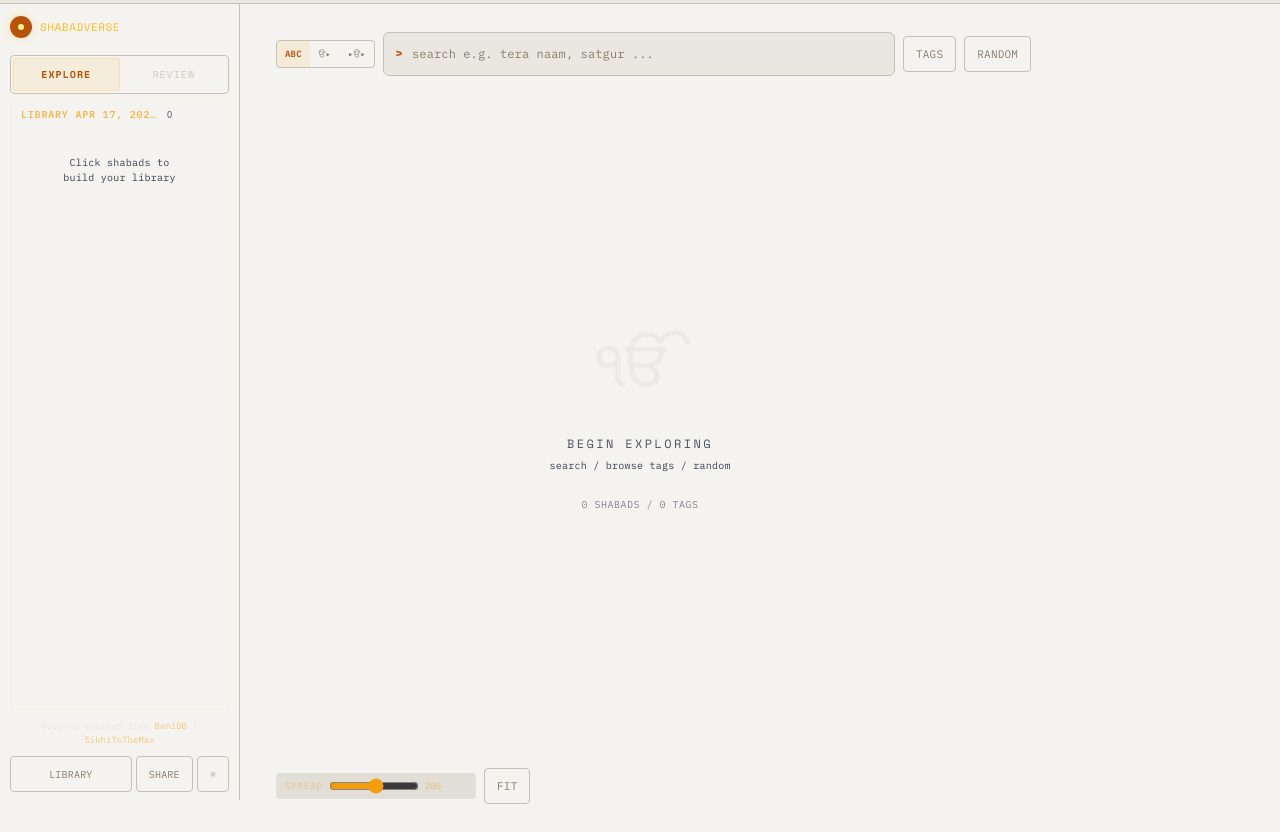
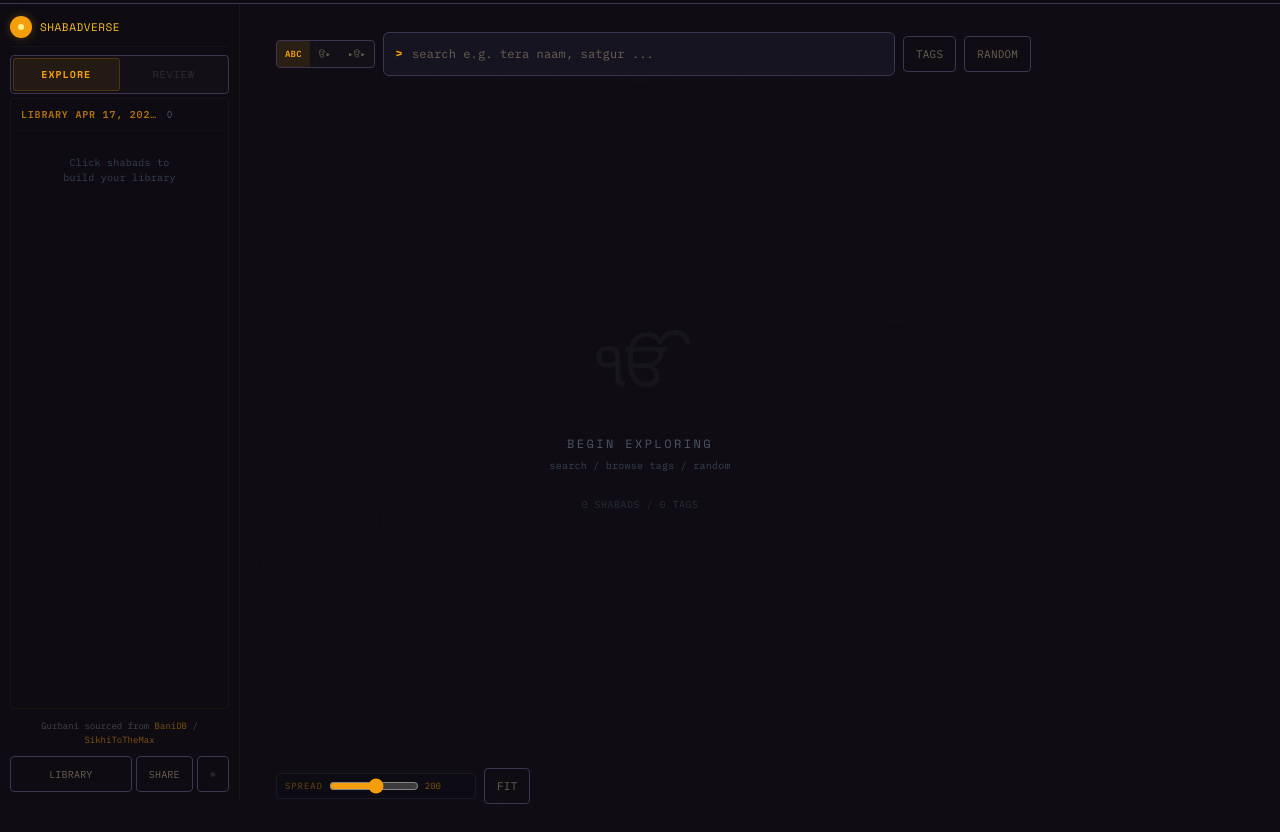
Before and after one commit to ujjaldidarsingh/ShabadVerse, a Flask app: page / in a window 1280 px wide. Run offline with Flask 3, Linux system fonts and the light colour scheme; data that the repository does not hold is empty; some libraries are stand-ins or nearby versions.

Commit message:
fix: proper light theme + Gurmukhi preview position
Light theme rebuilt from scratch as "Warm Parchment Manuscript"
(vs dark theme's "Celestial Observatory"). Designed with WCAG AA
contrast ratios for all text on all surfaces:
- text-scripture: #1c1610 (16.48:1 on void)
- text-primary: #2a231a (14.26:1)
- text-secondary: #5c5246 (7.02:1)
- star-core accent: #a35c00 (4.72:1, deepened from #f59e0b)

Covers all surfaces: sidebar, graph, tooltips, modals, preview,
breadcrumbs, buttons, tabs, search input, tag pills, library items,
scrollbars, selection highlight. Cytoscape node/edge label colors
swap on theme toggle via style().update().

Dark theme is now the default (no OS auto-detection). Light theme
accessible via toggle button.

Gurmukhi preview repositioned from above the search bar (off-screen)
to inside the input area (right-aligned, inline with the text).

Co-Authored-By: Claude Opus 4.6 <noreply@anthropic.com>

```diff
--- a/parkaran-helper/static/css/style.css
+++ b/parkaran-helper/static/css/style.css
@@ -27,69 +27,178 @@
     --border-hover: rgba(245, 158, 11, 0.2);
 }
 
-/* --- Light Theme --- */
+/* --- Light Theme: Warm Parchment Manuscript ---
+   Dark = Celestial Observatory (amber on void)
+   Light = Parchment Manuscript (sepia ink, gold-leaf accents)
+   All text colors pass WCAG AA on their target surfaces. */
 [data-theme="light"] {
-    --void: #f5f3ef;
-    --deep: #eae7e1;
-    --mid: #ddd9d1;
-    --space-surface: #d1cdc5;
-    --star-core: #b45309;
-    --star-glow: #92400e;
-    --star-corona: rgba(180, 83, 9, 0.1);
-    --text-scripture: #1a1510;
-    --text-primary: #2d2822;
-    --text-secondary: #5c5347;
-    --text-dim: #8a7d6c;
+    --void: #f8f5f0;          /* page bg: unbleached linen */
+    --deep: #efe9e0;          /* panels: aged parchment */
+    --mid: #e4ddd3;           /* elevated: vellum */
+    --space-surface: #d8d0c5; /* cards, controls */
+    --star-core: #a35c00;     /* primary accent: 4.72:1 on void */
+    --star-glow: #8b4e00;     /* emphasis accent: 6.06:1 on void */
+    --star-corona: rgba(163, 92, 0, 0.08);
+    --text-scripture: #1c1610; /* Gurmukhi: near-black warm. 16.48:1 */
+    --text-primary: #2a231a;   /* body text. 14.26:1 */
+    --text-secondary: #5c5246; /* secondary. 7.02:1 */
+    --text-dim: #7e7263;       /* labels, captions. 4.32:1 */
     --grid-line: rgba(0, 0, 0, 0.04);
-    --border-subtle: #c5c0b8;
-    --border-hover: rgba(180, 83, 9, 0.25);
+    --border-subtle: #c2b9ab;
+    --border-hover: rgba(163, 92, 0, 0.25);
+    --signal-green: #15803d;
+    --signal-red: #b91c1c;
 }
 [data-theme="light"] body,
 body[data-theme="light"] {
     background: var(--void) !important;
     color: var(--text-primary) !important;
 }
-[data-theme="light"] .nav-bar,
-body[data-theme="light"] .nav-bar {
-    background: rgba(234, 231, 225, 0.9);
+/* Nav bar */
+[data-theme="light"] .nav-bar {
+    background: rgba(239, 233, 224, 0.88);
     border-bottom-color: var(--border-subtle);
 }
-[data-theme="light"] .library-panel,
-body[data-theme="light"] .library-panel {
-    background: rgba(245, 243, 239, 0.95);
-    border-right-color: var(--border-subtle);
-}
-[data-theme="light"] .graph-container,
-body[data-theme="light"] .graph-container {
+/* Floating sidebar: frosted aged paper */
+[data-theme="light"] .library-panel {
+    background: rgba(248, 245, 240, 0.94);
+    border-right-color: rgba(194, 185, 171, 0.5);
+}
+/* Graph canvas: subtle manuscript grid */
+[data-theme="light"] .graph-container {
     background: var(--void);
 }
-[data-theme="light"] .force-panel,
-body[data-theme="light"] .force-panel {
-    background: rgba(221, 217, 209, 0.8);
-}
-[data-theme="light"] .hud-tooltip,
-body[data-theme="light"] .hud-tooltip {
-    background: rgba(245, 243, 239, 0.98);
+/* Force panel: translucent vellum */
+[data-theme="light"] .force-panel {
+    background: rgba(239, 233, 224, 0.82);
+    border-color: rgba(194, 185, 171, 0.6);
+}
+/* HUD tooltip: solid parchment */
+[data-theme="light"] .hud-tooltip {
+    background: rgba(248, 245, 240, 0.98);
+    border-color: rgba(194, 185, 171, 0.5);
+    box-shadow: 0 8px 32px -4px rgba(0, 0, 0, 0.12), 0 0 16px -4px rgba(163, 92, 0, 0.06);
+}
+/* Preview modal */
+[data-theme="light"] .shabad-preview-overlay {
+    background: rgba(248, 245, 240, 0.98);
+    border-color: rgba(163, 92, 0, 0.18);
+    box-shadow: 0 24px 60px -12px rgba(0, 0, 0, 0.15);
+}
+[data-theme="light"] .shabad-preview-overlay .preview-header {
+    background: rgba(239, 233, 224, 0.98);
+}
+[data-theme="light"] .shabad-preview-backdrop {
+    background: rgba(0, 0, 0, 0.25);
+}
+/* Sidebar open button */
+[data-theme="light"] .sidebar-open-btn {
+    background: rgba(248, 245, 240, 0.95);
     border-color: var(--border-subtle);
-}
-[data-theme="light"] .shabad-preview-overlay,
-body[data-theme="light"] .shabad-preview-overlay {
-    background: rgba(245, 243, 239, 0.98);
+    color: var(--star-core);
+}
+/* Toast */
+[data-theme="light"] .parkaran-toast {
+    background: rgba(248, 245, 240, 0.96);
+    border-color: rgba(163, 92, 0, 0.3);
+    color: var(--star-core);
+}
+/* Autocomplete dropdown */
+[data-theme="light"] .autocomplete-dropdown {
+    background: rgba(248, 245, 240, 0.97);
+    box-shadow: 0 8px 32px -4px rgba(0, 0, 0, 0.12);
+}
+/* Tag modal */
+[data-theme="light"] .tag-modal-overlay {
+    background: rgba(248, 245, 240, 0.85);
+}
+/* Search mode buttons */
+[data-theme="light"] .search-mode-selector {
     border-color: var(--border-subtle);
-}
-[data-theme="light"] .shabad-preview-backdrop,
-body[data-theme="light"] .shabad-preview-backdrop {
-    background: rgba(0, 0, 0, 0.35);
-}
-[data-theme="light"] .shabad-preview-overlay .preview-header,
-body[data-theme="light"] .shabad-preview-overlay .preview-header {
-    background: rgba(234, 231, 225, 0.98);
-}
-[data-theme="light"] .sidebar-open-btn,
-body[data-theme="light"] .sidebar-open-btn {
-    background: rgba(245, 243, 239, 0.95);
+    background: rgba(239, 233, 224, 0.5);
+}
+[data-theme="light"] .search-mode.active {
+    background: rgba(163, 92, 0, 0.12);
+}
+/* Library section */
+[data-theme="light"] .sidebar-library {
+    border-color: rgba(194, 185, 171, 0.4);
+}
+/* App tabs */
+[data-theme="light"] .app-tabs {
     border-color: var(--border-subtle);
-    color: var(--star-core);
+    background: rgba(239, 233, 224, 0.3);
+}
+[data-theme="light"] .app-tab.active {
+    background: rgba(163, 92, 0, 0.1);
+    border-color: rgba(163, 92, 0, 0.25);
+}
+/* Breadcrumb chips */
+[data-theme="light"] .breadcrumb-chip {
+    background: rgba(163, 92, 0, 0.06);
+    border-color: rgba(163, 92, 0, 0.15);
+}
+[data-theme="light"] .breadcrumb-chip.active {
+    background: rgba(163, 92, 0, 0.12);
+    border-color: rgba(163, 92, 0, 0.3);
+}
+/* Scrollbar */
+[data-theme="light"] ::-webkit-scrollbar-thumb { background: rgba(0, 0, 0, 0.08); }
+[data-theme="light"] ::-webkit-scrollbar-thumb:hover { background: rgba(0, 0, 0, 0.14); }
+/* Selection */
+[data-theme="light"] ::selection {
+    background: rgba(163, 92, 0, 0.15);
+    color: #1c1610;
+}
+/* Search input */
+[data-theme="light"] .search-input {
+    background: rgba(239, 233, 224, 0.6);
+    border-color: var(--border-subtle);
+    color: var(--text-primary);
+}
+/* Mission panel / library items */
+[data-theme="light"] .parkaran-sidebar-item {
+    background: rgba(239, 233, 224, 0.3);
+    border-color: rgba(194, 185, 171, 0.3);
+}
+[data-theme="light"] .parkaran-sidebar-item:hover {
+    background: rgba(163, 92, 0, 0.06);
+    border-color: rgba(163, 92, 0, 0.15);
+}
+/* Review content */
+[data-theme="light"] #reviewContent {
+    border-color: rgba(194, 185, 171, 0.3);
+}
+/* Tag shabads modal rows */
+[data-theme="light"] .tag-shabad-row:hover {
+    background: rgba(163, 92, 0, 0.05);
+    border-color: rgba(163, 92, 0, 0.15);
+}
+/* Library modal rows */
+[data-theme="light"] .library-modal-row:hover {
+    background: rgba(163, 92, 0, 0.05);
+}
+[data-theme="light"] .library-modal-row.current {
+    background: rgba(163, 92, 0, 0.08);
+    border-color: rgba(163, 92, 0, 0.2);
+}
+/* Buttons */
+[data-theme="light"] .btn-ghost {
+    border-color: var(--border-subtle);
+    color: var(--text-secondary);
+}
+[data-theme="light"] .btn-ghost:hover {
+    background: rgba(163, 92, 0, 0.06);
+    border-color: rgba(163, 92, 0, 0.2);
+    color: var(--star-core);
+}
+[data-theme="light"] .btn-secondary {
+    background: rgba(163, 92, 0, 0.12);
+    border-color: rgba(163, 92, 0, 0.3);
+    color: var(--star-core);
+}
+[data-theme="light"] .btn-secondary:hover {
+    background: rgba(163, 92, 0, 0.2);
 }
 
 /* --- Reduced motion --- */
@@ -1341,20 +1450,18 @@ body.app-page > main + .site-footer {
     background: rgba(245, 158, 11, 0.1);
     font-weight: 700;
 }
-/* Gurmukhi preview strip (shows mapped characters above input) */
+/* Gurmukhi preview (inline inside input area, right-aligned) */
 .gurmukhi-preview {
     position: absolute;
-    top: -22px;
-    left: 0;
-    right: 0;
+    top: 50%;
+    right: 10px;
+    transform: translateY(-50%);
     font-family: 'Noto Sans Gurmukhi', 'Noto Serif Gurmukhi', sans-serif;
-    font-size: 14px;
+    font-size: 15px;
     color: var(--star-glow);
-    letter-spacing: 0.3em;
+    letter-spacing: 0.2em;
     pointer-events: none;
-    overflow: hidden;
-    text-overflow: ellipsis;
-    white-space: nowrap;
+    opacity: 0.7;
 }
 /* Gurmukhi input mode: style the input differently */
 .search-input.gurmukhi-mode {
--- a/parkaran-helper/static/js/app-shell.js
+++ b/parkaran-helper/static/js/app-shell.js
@@ -13,15 +13,10 @@ function initTheme() {
     const saved = localStorage.getItem("shabadverse_theme");
     if (saved) {
         document.documentElement.setAttribute("data-theme", saved);
-    } else if (window.matchMedia("(prefers-color-scheme: light)").matches) {
-        document.documentElement.setAttribute("data-theme", "light");
     }
-    // Listen for OS theme changes (only if user hasn't manually overridden)
-    window.matchMedia("(prefers-color-scheme: light)").addEventListener("change", (e) => {
-        if (!localStorage.getItem("shabadverse_theme")) {
-            document.documentElement.setAttribute("data-theme", e.matches ? "light" : "dark");
-        }
-    });
+    // Default is dark (the Celestial Observatory theme we built out).
+    // Light theme is available via the toggle button.
+    // No OS auto-detection; dark is the brand default.
 }
 
 window.toggleTheme = function () {
@@ -30,8 +25,29 @@ window.toggleTheme = function () {
     document.documentElement.setAttribute("data-theme", next);
     localStorage.setItem("shabadverse_theme", next);
 
-    // Re-render Cytoscape — node/edge colors need to update
+    // Re-render Cytoscape — node/edge/label colors are hardcoded at init time.
+    // Update the styles that depend on theme, then re-render.
     if (typeof State !== "undefined" && State.cy) {
+        const isLight = next === "light";
+        const outlineColor = isLight ? "#f8f5f0" : "#0f0d13";
+        const labelColor = isLight ? "rgba(28,22,16,0.5)" : "rgba(232,220,200,0.5)";
+        const tagLabelColor = isLight ? "rgba(163,92,0,0.55)" : "rgba(245,158,11,0.45)";
+
+        State.cy.style()
+            .selector("node[type='shabad']").style({
+                "color": labelColor,
+                "text-outline-color": outlineColor,
+            })
+            .selector("node.center-node").style({
+                "color": isLight ? "#1c1610" : "#f5e6c8",
+                "text-outline-color": outlineColor,
+            })
+            .selector("node[type='tagLabel']").style({
+                "color": tagLabelColor,
+                "text-outline-color": outlineColor,
+            })
+            .update();
+
         State.cy.resize();
     }
 };
--- a/parkaran-helper/static/js/graph-explorer.js
+++ b/parkaran-helper/static/js/graph-explorer.js
@@ -4,6 +4,14 @@
  * Design: tap-to-select nodes, persistent tooltip, smooth radial expansion,
  * localStorage-backed parkaran state, proper BaniDB ID handling.
  */
+
+/* ===== THEME-AWARE COLORS (for Cytoscape hardcoded values) ===== */
+function isLightTheme() {
+    return document.documentElement.getAttribute("data-theme") === "light";
+}
+function themeColor(dark, light) {
+    return isLightTheme() ? light : dark;
+}
 
 /* ===== STATE ===== */
 const State = {
@@ -174,7 +182,7 @@ function getStyles() {
                 label: "data(label)",
                 "background-color": "data(themeColor)",
                 "border-width": 0,
-                color: "rgba(232,220,200,0.5)",
+                color: themeColor("rgba(232,220,200,0.5)", "rgba(28,22,16,0.5)"),
                 "font-family": "Noto Sans Gurmukhi, sans-serif",
                 "font-size": "13px",
                 "text-wrap": "ellipsis",
@@ -186,7 +194,7 @@ function getStyles() {
                 "overlay-opacity": 0,
                 "overlay-padding": 8,
                 "text-outline-width": 2,
-                "text-outline-color": "#0f0d13",
+                "text-outline-color": themeColor("#0f0d13", "#f8f5f0"),
                 "text-outline-opacity": 0.7,
             },
         },
@@ -254,7 +262,7 @@ function getStyles() {
                 height: 6,
                 "overlay-opacity": 0,
                 "text-outline-width": 2,
-                "text-outline-color": "#0f0d13",
+                "text-outline-color": themeColor("#0f0d13", "#f8f5f0"),
                 "text-outline-opacity": 0.6,
             },
         },
@@ -263,7 +271,7 @@ function getStyles() {
             selector: "node[type='tagLabel']:active, node[type='tagLabel'].cy-hover",
             style: {
                 color: "rgba(245,158,11,0.95)",
-                "text-outline-color": "#0f0d13",
+                "text-outline-color": themeColor("#0f0d13", "#f8f5f0"),
                 "text-outline-opacity": 1,
             },
         },
```
